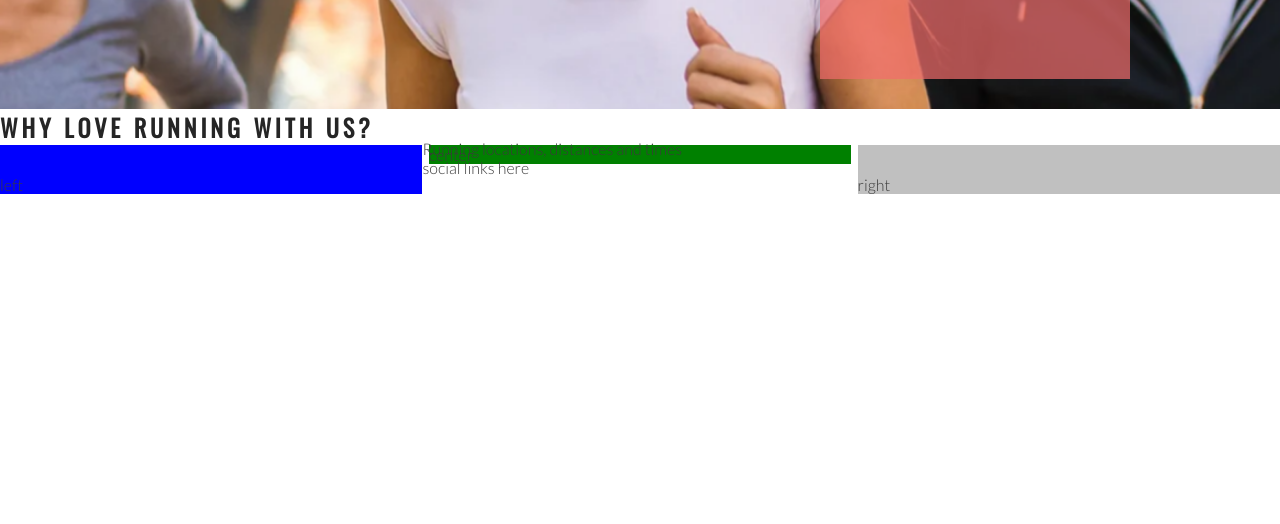
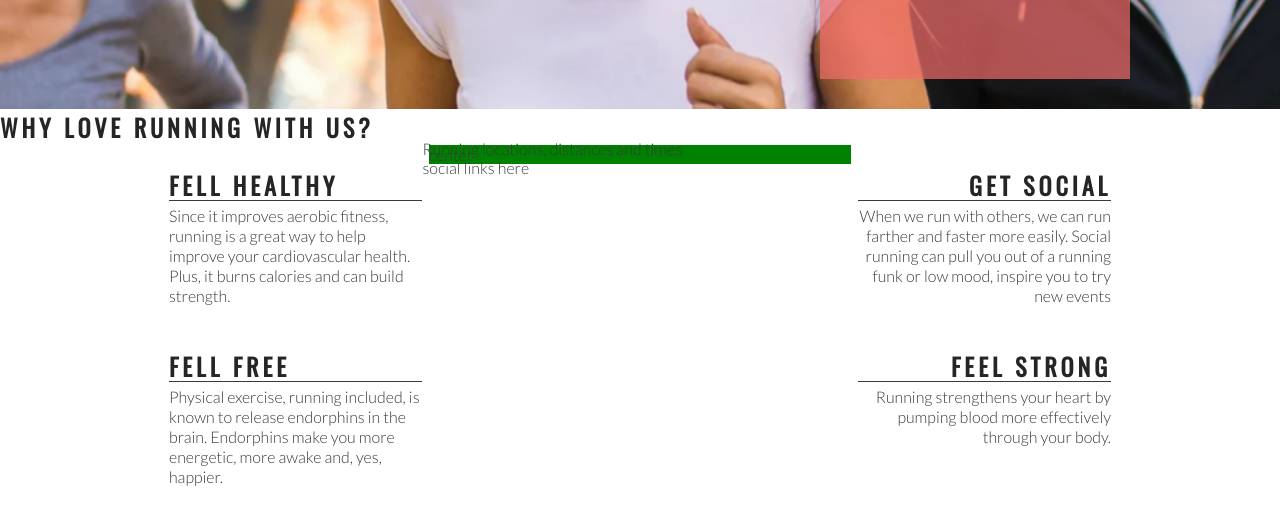
Before and after one commit to Anthoni-Mathias/love-running, a plain HTML site: page index.html in a window 1280 px wide. Shown: the part 566-1090 px from the top of the page. Before the commit the page ends 800 px from the top, so only its background shows below. Drawn offline with nearby package versions, Linux system fonts and the light colour scheme.

Commit message:
Add right about section content and style

```diff
--- a/assets/css/style.css
+++ b/assets/css/style.css
@@ -1,6 +1,6 @@
 @import url('https://fonts.googleapis.com/css2?family=Lato:wght@300&family=Oswald&display=swap');
 
-*{
+* {
     margin: 0;
     padding: 0;
     border: none;
@@ -122,14 +122,13 @@ h1, h2 {
     padding-top: 30px;
     width: 33%;
     float: left;
-    background-color: blue;
 }
 
 #right-about {
     padding-top: 30px;
     width: 33%;
     float: right;
-    background-color: silver;
+
 }
 
 #center-about {
@@ -137,3 +136,33 @@ h1, h2 {
     margin: 0 auto;
     background-color: green;
 }
+
+hr {
+    border-top: 1px solid #3a3a3a;
+    width: 100%;
+    margin: 5px 0;
+}
+
+.left-about-heading {
+    width: 60%;
+    float: right;
+    line-height: 20px;
+    clear: both;
+    margin-bottom: 50px;
+}
+
+.right-about-heading {
+    width: 60%;
+    float: left;
+    line-height: 20px;
+    clear: both;
+    margin-bottom: 50px;
+}
+
+.right-about-heading h2 {
+    text-align: right;
+}
+
+.right-about-heading p {
+    text-align: right;
+}
--- a/index.html
+++ b/index.html
@@ -37,8 +37,38 @@
     </section>
     <section id="club-ethos">
         <h1>Why Love Running With Us?</h1>
-        <div id="left-about">left</div>
-        <div id="right-about">right</div>
+        <div id="left-about">
+            <div class="left-about-heading">
+                <h2>Fell Healthy</h2>
+                <hr>
+                <p>
+                    Since it improves aerobic fitness, running is a great way to help improve your cardiovascular health. Plus, it burns calories and can build strength.
+                </p>
+            </div>
+            <div class="left-about-heading">
+                <h2>Fell Free</h2>
+                <hr>
+                <p>
+                    Physical exercise, running included, is known to release endorphins in the brain. Endorphins make you more energetic, more awake and, yes, happier.
+                </p>
+            </div>
+        </div>
+        <div id="right-about">
+            <div class="right-about-heading">
+                <h2>Get Social</h2>
+                <hr>
+                <p>
+                    When we run with others, we can run farther and faster more easily. Social running can pull you out of a running funk or low mood, inspire you to try new events
+                </p>
+            </div>
+            <div class="right-about-heading">
+                <h2>Feel Strong</h2>
+                <hr>
+                <p>
+                    Running strengthens your heart by pumping blood more effectively through your body.
+                </p>
+            </div>
+        </div>
         <div id="center-about">center</div>
     </section>
     <section>
```
